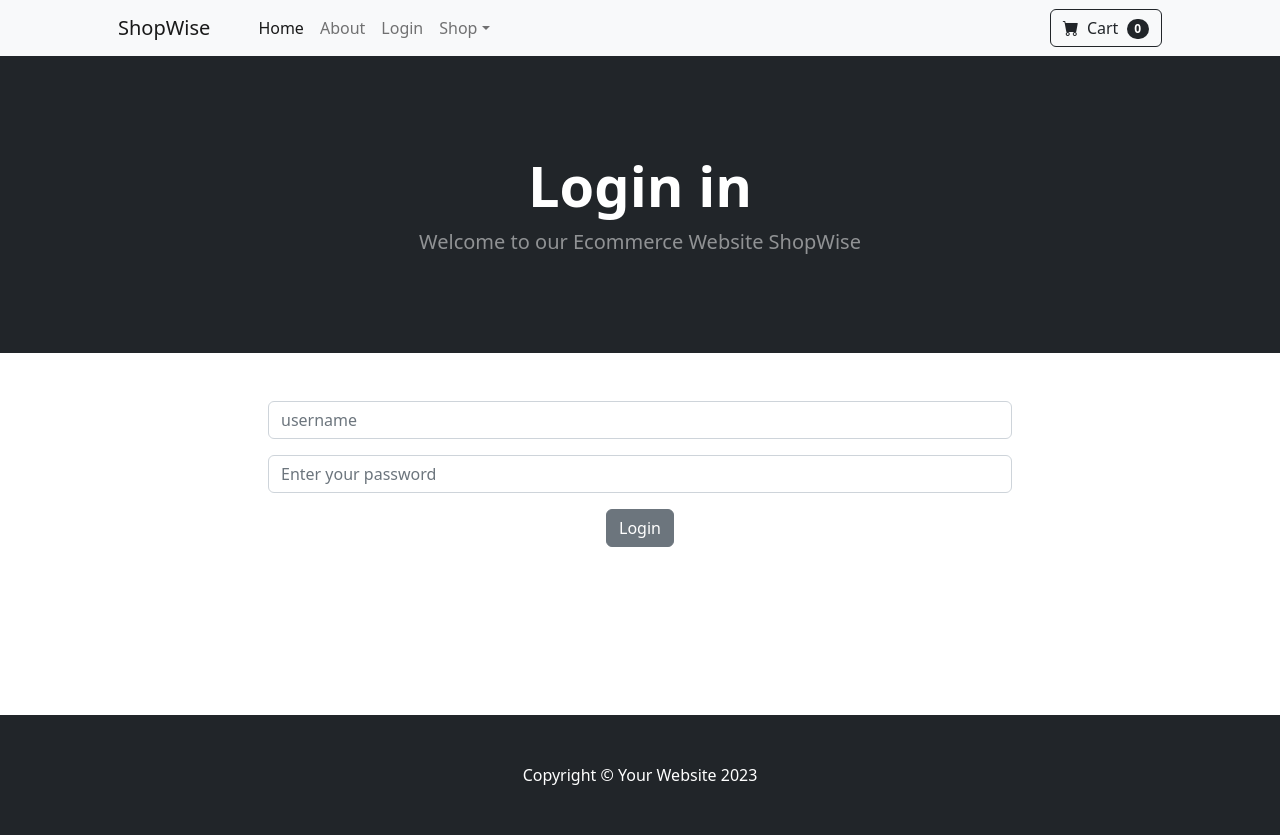
After one commit to vipulprabhu2000/StoreVista, a Django app: page /login/ in a window 1280 px wide. The commit adds this page. Run offline with Django 4.2, Linux system fonts and the light colour scheme; some libraries are stand-ins or nearby versions.

Commit message:
Logging and logout functionality added .

```diff
--- a/Templates/base.html
+++ b/Templates/base.html
@@ -24,10 +24,19 @@
   <body>
     <!-- Navigation-->
     {% include 'navbar.html' %}
+    {% if messages %}
+    {% for message in messages %}
+    <div class="alert alert-warning alert-dismissible fade show" role="alert">
+      {{message}}
+      <button type="button" class="btn-close" data-bs-dismiss="alert" aria-label="Close"></button>
+    </div>
+    {% endfor %}
+    {% endif %}
 
     {% block content %}
     {% endblock %}
     <!-- Footer-->
+    <br><br><br>
     <footer class="py-5 bg-dark">
       <div class="container">
         <p class="m-0 text-center text-white">
--- /dev/null
+++ b/Templates/login.html
@@ -0,0 +1,34 @@
+{% extends 'base.html'%} {% block content %}
+<header class="bg-dark py-5">
+  <div class="container px-4 px-lg-5 my-5">
+    <div class="text-center text-white">
+      <h1 class="display-4 fw-bolder">Login in</h1>
+      <p class="lead fw-normal text-white-50 mb-0">
+        Welcome to our Ecommerce Website ShopWise
+      </p>
+    </div>
+  </div>
+</header>
+
+<div class="container">
+  <div class="=row">
+    <center>
+      <div class="col-8">
+        <br><br>
+        <form method="POST" action="{% url 'login'%}">
+            {% csrf_token %}
+            <div class="mb-3">
+              <input type="text" class="form-control" name="username" placeholder="username">
+            </div>
+            <div class="mb-3">
+              <input type="password" class="form-control" name="password" placeholder="Enter your password">
+            </div>
+            <button type="submit" class="btn btn-secondary">Login</button>
+          </form>
+      </div>
+      <br><br><br><br>
+    </center>
+  </div>
+</div>
+
+{% endblock %}
--- a/Templates/navbar.html
+++ b/Templates/navbar.html
@@ -18,6 +18,11 @@
             <a class="nav-link active" aria-current="page" href="{% url 'index' %}">Home</a>
           </li>
           <li class="nav-item"><a class="nav-link" href="{% url 'about' %}">About</a></li>
+  {% if user.is_authenticated %}
+    <li class="nav-item"><a class="nav-link" href="{% url 'logout' %}">Logout</a></li>
+  {% else %}
+          <li class="nav-item"><a class="nav-link" href="{% url 'login' %}">Login</a></li>
+  {% endif %}
           <li class="nav-item dropdown">
             <a
               class="nav-link dropdown-toggle"
--- a/store/urls.py
+++ b/store/urls.py
@@ -6,5 +6,7 @@ from . import views
 urlpatterns = [
     path('',views.index,name="index"),
     path('about/',views.about,name="about"),
+    path('login/',views.login_user,name="login"),
+    path('logout/',views.logout_user,name="logout"),
 
 ]
--- a/store/views.py
+++ b/store/views.py
@@ -1,6 +1,7 @@
-from django.shortcuts import render
+from django.shortcuts import render,redirect
 from .models import Product
-
+from django.contrib.auth import authenticate,login,logout
+from django.contrib import messages
 # Create your views here.
 
 
@@ -11,3 +12,26 @@ def index(request):
 
 def about(request):
     return render(request,"about.html",{})
+
+def login_user(request):
+
+    if request.method=="POST":
+        username=request.POST["username"]
+        password=request.POST["password"]
+        user =authenticate(request,username=username,password=password)
+        if user is not None:
+            login(request,user)
+            messages.success(request,("You have succcesfully Logged in"))
+            return redirect("index")
+        else:
+            messages.success(request,"Login Unsuccessful")
+            return redirect("login")
+    else:
+        return render(request,"login.html",{})
+
+
+
+def logout_user(request):
+    logout(request)
+    messages.success(request,("You have been logged out Successfully ....... Thank you for Stopping By..."))
+    return redirect("index")
```
Also changed, not shown: db.sqlite3.
